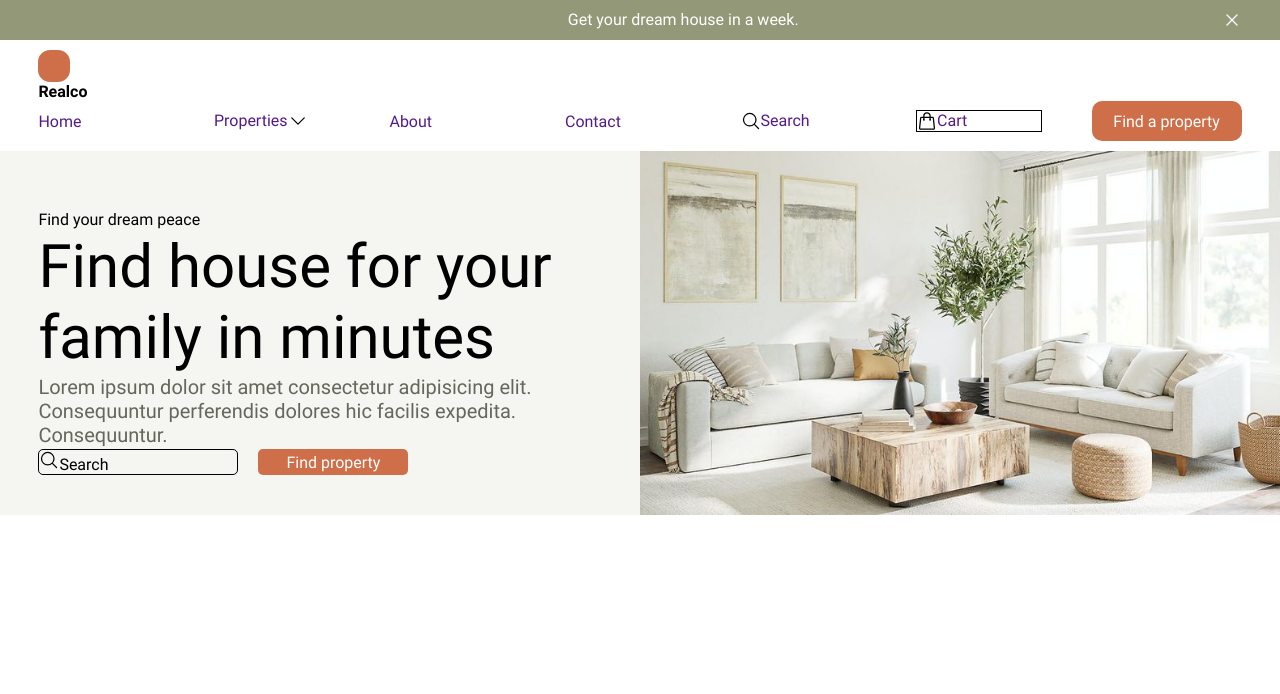
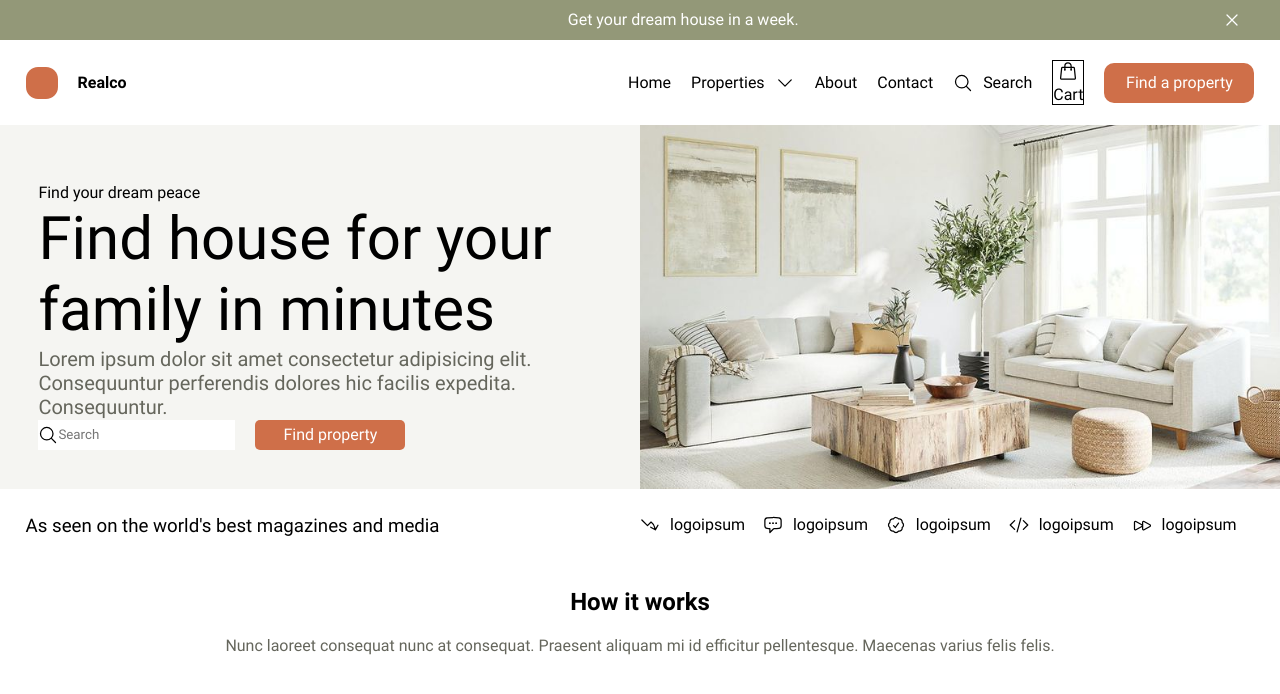
Before and after one commit to DavtyanArsen/realco, a plain HTML site: page index.html in a window 1280 px wide. Drawn offline with Linux system fonts and the light colour scheme.

Commit message:
Add files via upload

```diff
--- a/css/style.css
+++ b/css/style.css
@@ -54,34 +54,29 @@ header div.get svg{
     color: var(--color-white);
 }
 
-header div.logo{
+header .headsite{
     display: grid;
-    justify-self: end;
-    column-gap: 10px;
-    padding: 10px 3vw;
+    padding-top: 20px;
+    padding-left: 2vw;
+    padding-right: 2vw;
+    padding-bottom: 20px;
+    grid-template-columns: repeat(2,1fr);
 }
 
-header div.logo span{
+header .headsite div.left {
+    display: flex;
+    column-gap: 20px;
+    align-items: center;
+}
+
+header .headsite div.left span{
     display: grid;
     align-items: center;
     font-weight: bold;
 }
 
-header .logo nav ul{
-    display: grid;
-    grid-template-columns: repeat(7,1fr);
-    align-items: center;
-    justify-items: end;
-    column-gap: 50px;
 
-}
-
-header .logo nav ul li {
-    display: grid;
-    grid-template-columns: repeat(7,1fr);
-}
-
-header .logo nav ul li:last-child a:last-child{
+header .headsite .right nav ul li:last-child a:last-child{
     display: grid;
     text-align: center;
     align-items: center;
@@ -92,14 +87,44 @@ header .logo nav ul li:last-child a:last-child{
     background-color: var(--color-orange);
 }
 
-header .logo nav ul li:nth-child(6){
+header .headsite .right nav ul li a:nth-child(2) svg{
+    align-items: center;
+}
+
+header .headsite .right nav ul{
+    display: grid;
+    justify-self: center;
+    align-items: center;
+    text-align: center;
+    column-gap: 20px;
+    grid-template-columns: repeat(7,1fr);
+}
+
+header .headsite .right nav ul li.properties, header .headsite .right nav ul li.search{
+    display: flex;
+    column-gap: 10px;
+}
+
+header .headsite .right nav ul li a{
+    color: #000;
+}
+
+header .headsite .right nav ul li a:hover{
+    color: var(--color-orange);
+}
+
+header .headsite .right nav ul li:last-child:hover{
+    background-color: white;
+    border: 1px solid var(--color-orange);
+}
+
+header .headsite .right nav ul li:nth-child(6){
     border: 1px solid black;
     text-align: center;
-    box-shadow: 20px 20px 20px rgba(#000);
 }
 
 
-header div.logo nav ul li>svg{
+header .headsite div.right nav ul li>svg{
     height: 20px;
     width: 20px;
 }
@@ -110,9 +135,13 @@ main section.start{
 }
 
 main section.start .left a.open{
+    display: flex;
+    align-items: center;
+    column-gap: 10px;
     border: 1px solid black;
     border-radius: 5px;
     width: 200px;
+    height: 30px;
 }
 
 main section.start .left a.find{
@@ -151,14 +180,64 @@ main section.start .left p{
     font-size: 20px;
 }
 
+main section.start .left div label{
+    display: flex;
+    background-color: var(--color-white);
+    align-items: center;
+}
+
+main section.start .left div label input{
+    border: none;
+    border-radius: 5px;
+    height: 30px;
+    border-color: var(--color-white);
+}
+
+
 main section.start .left svg{
     width: 20px;
     height: 20px;
 }
 
 main section.start .right img{
-
     width: 100%;
     height: 100%;
     object-fit: cover;
 }
+
+main section.logoipsum{
+    padding: 2vw;
+    display: grid;
+    grid-template-columns: repeat(2,1fr);
+}
+
+main section.logoipsum h3{
+    font-weight: normal;
+}
+
+main section.logoipsum .right ul{
+    display: grid;
+    grid-template-columns: repeat(5,1fr);
+}
+
+main section.logoipsum .right ul li{
+    display: flex;
+    column-gap: 10px;
+    align-items: center;
+}
+
+main section.logoipsum .right ul li svg{
+    height: 20px;
+    width: 20px;
+}
+
+main section.chair{
+    display: grid;
+    row-gap: 20px;
+    padding-top: 2vw;
+    text-align: center;
+}
+
+main section.chair p{
+    color: #65665c;
+}
--- a/index.html
+++ b/index.html
@@ -14,22 +14,25 @@
                 <path stroke-linecap="round" stroke-linejoin="round" d="M6 18 18 6M6 6l12 12" />
             </svg>
         </div>
-        <div class="logo">
-            <div class=""></div>
+        <div class="headsite">
+        <div class="left">
             <svg width="32" height="32" viewBox="0 0 32 32" fill="none" xmlns="http://www.w3.org/2000/svg">
                 <path d="M20 0H12C5.37258 0 0 5.37258 0 12V20C0 26.6274 5.37258 32 12 32H20C26.6274 32 32 26.6274 32 20V12C32 5.37258 26.6274 0 20 0Z" fill="#CF6F49"/>
                 </svg>
             <span>Realco</span>
+        </div>
+        <div class="right">
                 <nav>
                 <ul>
                     <li><a href="">Home</a></li>
-                    <li><a href="">Properties</a> <svg xmlns="http://www.w3.org/2000/svg" fill="none" viewBox="0 0 24 24" stroke-width="1.5" stroke="currentColor" class="w-6 h-6">
+                    <li class="properties">
+                        <a href="">Properties</a> <svg xmlns="http://www.w3.org/2000/svg" fill="none" viewBox="0 0 24 24" stroke-width="1.5" stroke="currentColor" class="w-6 h-6">
                         <path stroke-linecap="round" stroke-linejoin="round" d="m19.5 8.25-7.5 7.5-7.5-7.5" />
                     </svg>
                     </li>
                     <li><a href="">About</a></li>
                     <li><a href="">Contact</a></li>
-                    <li><svg xmlns="http://www.w3.org/2000/svg" fill="none" viewBox="0 0 24 24" stroke-width="1.5" stroke="currentColor" class="w-6 h-6">
+                    <li class="search"><svg xmlns="http://www.w3.org/2000/svg" fill="none" viewBox="0 0 24 24" stroke-width="1.5" stroke="currentColor" class="w-6 h-6">
                         <path stroke-linecap="round" stroke-linejoin="round" d="m21 21-5.197-5.197m0 0A7.5 7.5 0 1 0 5.196 5.196a7.5 7.5 0 0 0 10.607 10.607Z" />
                     </svg>
                     <a href="">Search</a></li>
@@ -41,16 +44,20 @@
                 </ul>
             </nav>
         </div>
+        </div>
     </header>
     <main>
         <section class="start">
             <div class="left">
                 <br>Find your dream peace
-                <h1>Find house for your family in minutes</h2>
+                <h1>Find house for your family in minutes</h1>
                 <p>Lorem ipsum dolor sit amet consectetur adipisicing elit. Consequuntur perferendis dolores hic facilis expedita. Consequuntur.</p>
-                <div> <a class="open"><svg xmlns="http://www.w3.org/2000/svg" fill="none" viewBox="0 0 24 24" stroke-width="1.5" stroke="currentColor" class="w-6 h-6">
+                <div>
+                    <label for=""><svg xmlns="http://www.w3.org/2000/svg" fill="none" viewBox="0 0 24 24" stroke-width="1.5" stroke="currentColor" class="w-6 h-6">
                     <path stroke-linecap="round" stroke-linejoin="round" d="m21 21-5.197-5.197m0 0A7.5 7.5 0 1 0 5.196 5.196a7.5 7.5 0 0 0 10.607 10.607Z" />
-                </svg>Search</a>
+                </svg>
+                <input type="text" placeholder="Search">
+            </label>
                 <a class="find" href="">Find property</a>
                 </div>
             </div>
@@ -58,6 +65,40 @@
                 <img src="image/worstspring.jpg" alt="">
             </div>
         </section>
+        <section class="logoipsum">
+            <div class="left">
+                <h3>As seen on the world's best magazines and media</h3>
+            </div>
+            <div class="right">
+                <ul>
+                    <li>
+                        <svg xmlns="http://www.w3.org/2000/svg" fill="none" viewBox="0 0 24 24" stroke-width="1.5" stroke="currentColor" class="w-6 h-6">
+                            <path stroke-linecap="round" stroke-linejoin="round" d="M2.25 6 9 12.75l4.286-4.286a11.948 11.948 0 0 1 4.306 6.43l.776 2.898m0 0 3.182-5.511m-3.182 5.51-5.511-3.181" />
+                          </svg>
+                        logoipsum</li>
+                    <li><svg xmlns="http://www.w3.org/2000/svg" fill="none" viewBox="0 0 24 24" stroke-width="1.5" stroke="currentColor" class="w-6 h-6">
+                        <path stroke-linecap="round" stroke-linejoin="round" d="M8.625 9.75a.375.375 0 1 1-.75 0 .375.375 0 0 1 .75 0Zm0 0H8.25m4.125 0a.375.375 0 1 1-.75 0 .375.375 0 0 1 .75 0Zm0 0H12m4.125 0a.375.375 0 1 1-.75 0 .375.375 0 0 1 .75 0Zm0 0h-.375m-13.5 3.01c0 1.6 1.123 2.994 2.707 3.227 1.087.16 2.185.283 3.293.369V21l4.184-4.183a1.14 1.14 0 0 1 .778-.332 48.294 48.294 0 0 0 5.83-.498c1.585-.233 2.708-1.626 2.708-3.228V6.741c0-1.602-1.123-2.995-2.707-3.228A48.394 48.394 0 0 0 12 3c-2.392 0-4.744.175-7.043.513C3.373 3.746 2.25 5.14 2.25 6.741v6.018Z" />
+                        </svg>
+                        logoipsum</li>
+                    <li><svg xmlns="http://www.w3.org/2000/svg" fill="none" viewBox="0 0 24 24" stroke-width="1.5" stroke="currentColor" class="w-6 h-6">
+                        <path stroke-linecap="round" stroke-linejoin="round" d="M9 12.75 11.25 15 15 9.75M21 12c0 1.268-.63 2.39-1.593 3.068a3.745 3.745 0 0 1-1.043 3.296 3.745 3.745 0 0 1-3.296 1.043A3.745 3.745 0 0 1 12 21c-1.268 0-2.39-.63-3.068-1.593a3.746 3.746 0 0 1-3.296-1.043 3.745 3.745 0 0 1-1.043-3.296A3.745 3.745 0 0 1 3 12c0-1.268.63-2.39 1.593-3.068a3.745 3.745 0 0 1 1.043-3.296 3.746 3.746 0 0 1 3.296-1.043A3.746 3.746 0 0 1 12 3c1.268 0 2.39.63 3.068 1.593a3.746 3.746 0 0 1 3.296 1.043 3.746 3.746 0 0 1 1.043 3.296A3.745 3.745 0 0 1 21 12Z" />
+                      </svg>
+                        logoipsum</li>
+                    <li><svg xmlns="http://www.w3.org/2000/svg" fill="none" viewBox="0 0 24 24" stroke-width="1.5" stroke="currentColor" class="w-6 h-6">
+                        <path stroke-linecap="round" stroke-linejoin="round" d="M17.25 6.75 22.5 12l-5.25 5.25m-10.5 0L1.5 12l5.25-5.25m7.5-3-4.5 16.5" />
+                      </svg>
+                        logoipsum</li>
+                    <li><svg xmlns="http://www.w3.org/2000/svg" fill="none" viewBox="0 0 24 24" stroke-width="1.5" stroke="currentColor" class="w-6 h-6">
+                        <path stroke-linecap="round" stroke-linejoin="round" d="M3 8.689c0-.864.933-1.406 1.683-.977l7.108 4.061a1.125 1.125 0 0 1 0 1.954l-7.108 4.061A1.125 1.125 0 0 1 3 16.811V8.69ZM12.75 8.689c0-.864.933-1.406 1.683-.977l7.108 4.061a1.125 1.125 0 0 1 0 1.954l-7.108 4.061a1.125 1.125 0 0 1-1.683-.977V8.69Z" />
+                      </svg>
+                        logoipsum</li>
+                </ul>
+            </div>
+        </section>
+        <section class="chair">
+            <h2>How it works</h2>
+            <p>Nunc laoreet consequat nunc at consequat. Praesent aliquam mi id efficitur pellentesque. Maecenas varius felis felis.</p>
+        </section>
     </main>
     <script src="js/app.js"></script>
 </body>
```
